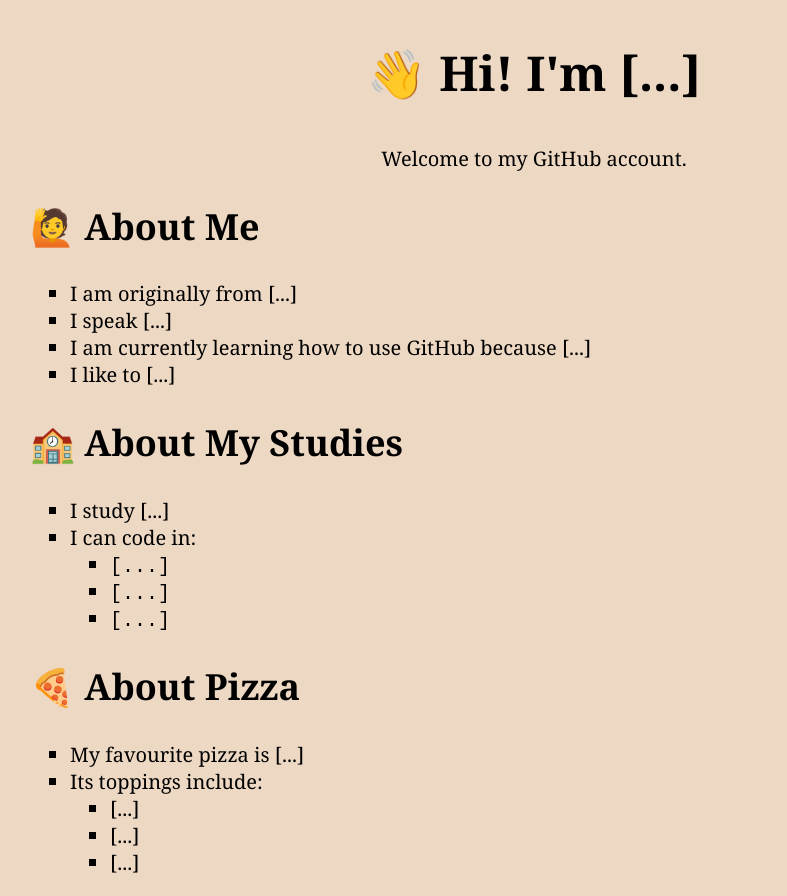
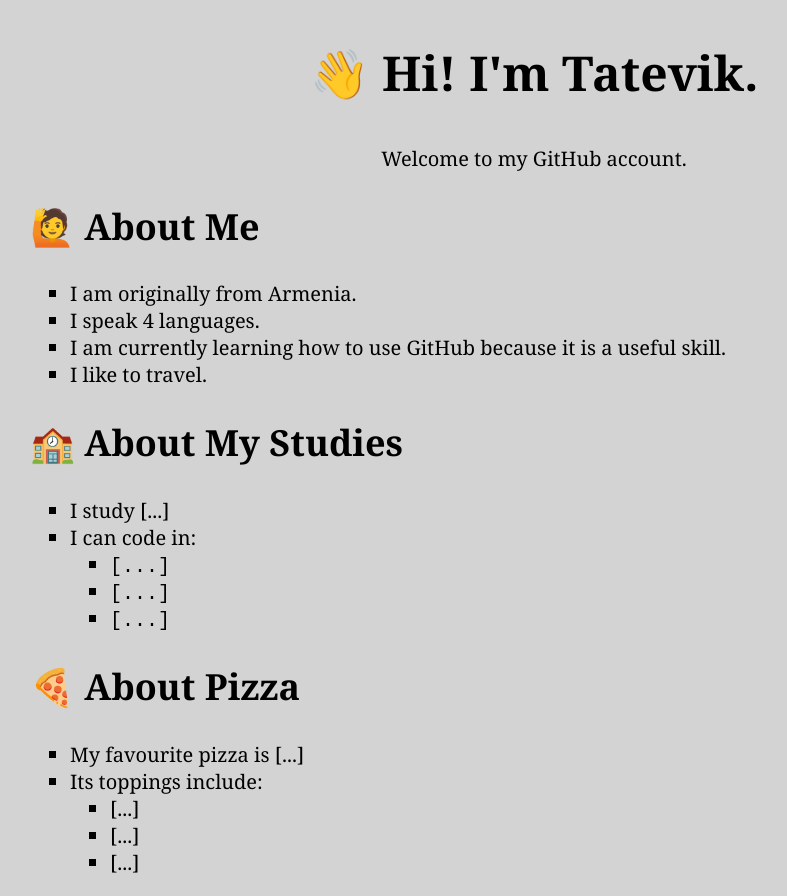
Before and after one commit to Tahmazyan95/about-myself, a plain HTML site: page index.html in a window 1280 px wide. Shown: the whole page, without its empty margins (106-893 px from the left). Drawn offline with Linux system fonts and the light colour scheme.

Commit message:
Update my homepage(T)

```diff
--- a/css/style.css
+++ b/css/style.css
@@ -1,7 +1,7 @@
 /* Feel free to change me and make me your own! */
 
 body {
-  background-color: #edd8c3;
+  background-color: lightgray;
   font-family: Georgia, serif;
 }
 
--- a/index.html
+++ b/index.html
@@ -7,7 +7,7 @@
     </head>
     <body>
         <article>
-        <h1>&#128075; Hi! I'm [...]</h1>
+        <h1>&#128075; Hi! I'm Tatevik.</h1>
         <p>
             Welcome to my GitHub account.
         </p>
@@ -15,10 +15,10 @@
         <article>
         <h2>&#128587; About Me</h2>
         <ul>
-            <li>I am originally from [...]</li>
-            <li>I speak [...]</li>
-            <li>I am currently learning how to use GitHub because [...]</li>
-            <li>I like to [...]</li>
+            <li>I am originally from Armenia.</li>
+            <li>I speak 4 languages.</li>
+            <li>I am currently learning how to use GitHub because it is a useful skill.</li>
+            <li>I like to travel.</li>
         </ul>
         </article>
         <article>
```
